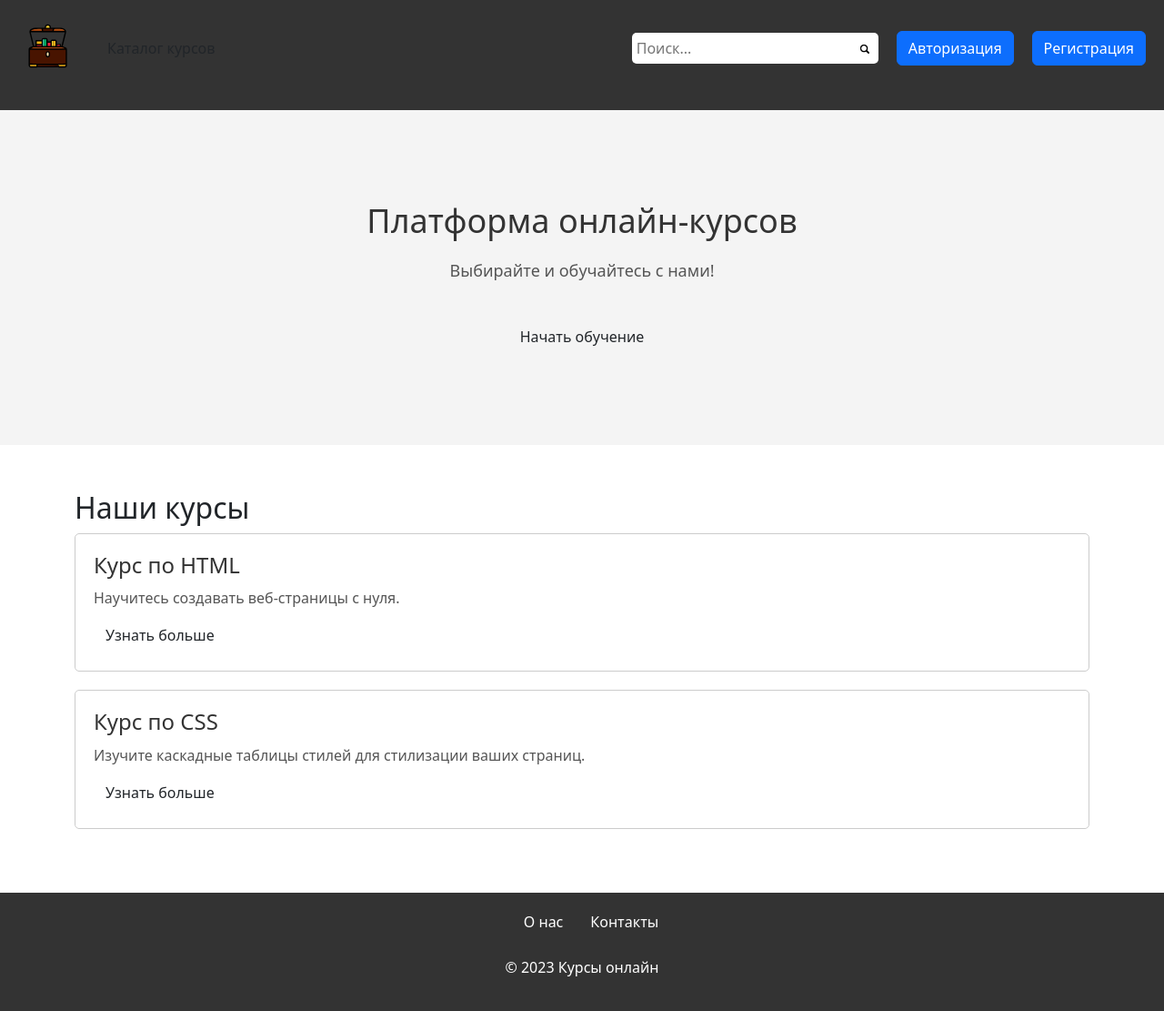
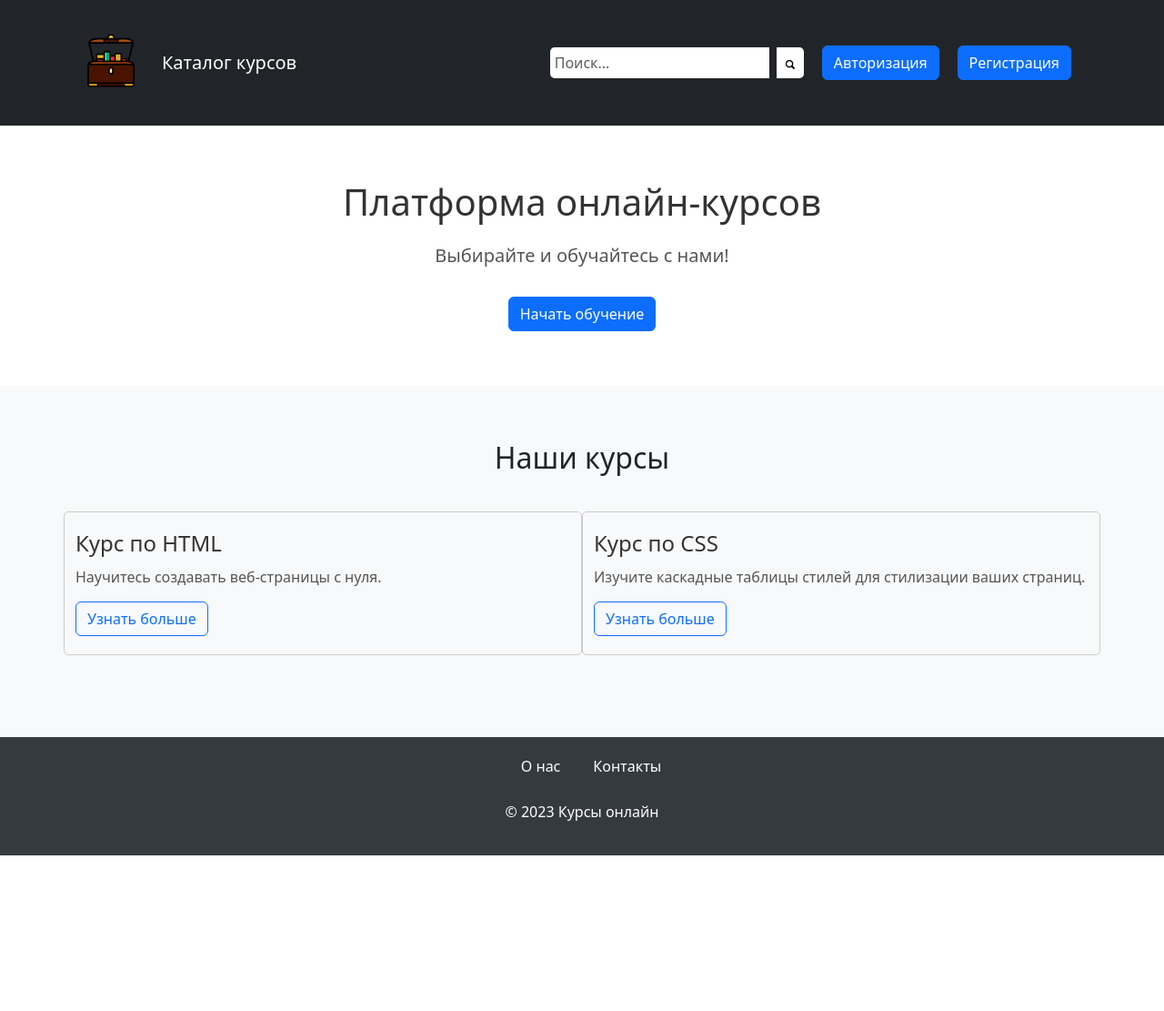
Before and after one commit to vados559/SkillChest, a Flask app: page / in a window 1280 px wide. Shown: the whole page at 91% size. After the commit the page ends 940 px from the top, so only its background shows below. Run offline with Flask 3, Linux system fonts and the light colour scheme.

Commit message:
MinorUpd

```diff
--- a/Run.py
+++ b/Run.py
@@ -1,4 +1,5 @@
 from app import app
 
 if __name__ == '__main__':
+    app.config["WTF_CSRF_ENABLED"] = False
     app.run(debug=True)
--- a/app/__init__.py
+++ b/app/__init__.py
@@ -2,11 +2,15 @@ from flask import Flask
 from flask_sqlalchemy import SQLAlchemy
 from flask_wtf import FlaskForm
 from Config import Config
+from flask_wtf.csrf import CSRFProtect
 
 app = Flask(__name__)
 app.config.from_object(Config)
+# app.config['SECRET_KEY'] = 'vad748'
+# csrf = CSRFProtect(app)
 
 db = SQLAlchemy(app)
 
 from app import routes, models
-db.create_all()
+with app.app_context():
+    db.create_all()
--- a/app/forms.py
+++ b/app/forms.py
@@ -1,9 +1,15 @@
 from flask_wtf import FlaskForm
-from wtforms import StringField, DateField, FloatField, SubmitField, IntegerField
-from wtforms.validators import DataRequired, Length, NumberRange
+from wtforms import StringField, DateField, FloatField, SubmitField, IntegerField, PasswordField, SelectField
+from wtforms.validators import DataRequired, Length, Email
 
 class RegisterForm(FlaskForm):
-    Email = StringField('Электронная почта', validators=[DataRequired(), Length(min=1, max=128)])
-    Password = StringField('Пароль', validators=[DataRequired()])
-    CheckPassword = StringField('Подтвердите пароль', validators=[DataRequired()])
-    Submit = SubmitField('Зарегестрироваться')
+    Email = StringField('Электронная почта', validators=[DataRequired(), Email()])
+    Password = PasswordField('Пароль', validators=[DataRequired()])
+    CheckPassword = PasswordField('Подтвердите Password', validators=[DataRequired()])
+    Role = SelectField('Ваша роль', choices=[('Студент'), ('Преподаватель')], validators=[DataRequired()])
+    Submit = SubmitField('Register', validators=[DataRequired()])
+
+class AuthForm(FlaskForm):
+    Email = StringField('Электронная почта', validators=[DataRequired(), Length(min=1, max=128), Email()])
+    Password = PasswordField('Пароль', validators=[DataRequired()])
+    Submit = SubmitField('Войти')
--- a/app/routes.py
+++ b/app/routes.py
@@ -1,62 +1,74 @@
-from flask import Flask, render_template, redirect, url_for, request, session, jsonify
+from flask import Flask, render_template, redirect, url_for, request, session, jsonify, flash
 from flask_session import Session
 from app import db, app
 from app.models import Users
-from app.forms import RegisterForm
+from app.forms import RegisterForm, AuthForm
+from flask_login import LoginManager, login_user, logout_user, current_user, login_required
 
-app.secret_key = 'your_secret_key'
 app.config['SESSION_TYPE'] = 'filesystem'
-Session(app)
+login_manager = LoginManager(app)
+login_manager.login_view = 'login'
 
-users = {
-    "user@example.com": "password123"
-}
+@login_manager.user_loader
+def load_user(user_id):
+    return Users.query.get(int(user_id))
 
-@app.route('/')
+@app.route('/', methods=['GET', 'POST'])
 def main():
     Register = RegisterForm()
-    if Register.validate_on_submit():
+    Auth = AuthForm()
+    reg_message = None
+    auth_message = None
+    reg_success = False
+
+    if Register.validate_on_submit() and request.form['form-name'] == 'register-form':
         Email, Password = Register.Email.data, Register.Password.data
-        new_user = Users(Email = Email, Password = Password)
-        db.session.add(new_user)
-        db.session.commit()
-    return render_template("main.html", user=session.get('user'), Register = Register)
+
+        if Register.Password.data != Register.CheckPassword.data:
+            reg_message = "Пароли не совпадают"
+        else:
+            new_user = Users(Email=Email, Password=Password)
+            db.session.add(new_user)
+            db.session.commit()
+            reg_message = "Вы успешно зарегистрированы"
+            reg_success = True
+
+    if Auth.validate_on_submit() and request.form['form-name'] == 'auth-form':
+        Email, Password = Auth.Email.data, Auth.Password.data
+        user = Users.query.filter_by(Email=Email).first()
+        if user and user.Password == Password:
+            login_user(user)
+            return redirect(url_for('main'))
+        else:
+            auth_message = "Логин или почта не верны"
+
+    return render_template('main.html',
+                           Register = Register,
+                           Auth = Auth,
+                           reg_message = reg_message,
+                           reg_success = reg_success,
+                           auth_message = auth_message)
+
 
 @app.route('/User')
+@login_required
 def UserProfile():
-        return render_template('User.html', user=session['user'])
+        return render_template('User.html',
+                               UserEmail=current_user.Email,
+                               UserRole = current_user.Role,
+                               UserId = current_user.id)
 
 @app.route('/Search', methods=['GET'])
 def Search():
     query = request.args.get('query')
-    return f"Вы искали: {query}"
-
-@app.route('/register', methods = ['POST'])
-def register():
-    data = request.get_json()
-    Email = data.get('Email')
-    Password = data.get('Password')
-    new_user = Users(Email = Email, Password = Password)
-    db.session.add(new_user)
-
-
-
-@app.route('/signin', methods=['POST'])
-def signin():
-    data = request.get_json()
-    email = data.get('email')
-    password = data.get('password')
-
-    if email in users and users[email] == password:
-        session['user'] = email
-        return jsonify(success=True)
+    print(query)
+    if query == "":
+        return redirect(url_for('main'))
     else:
-        return jsonify(success=False)
+        return f"Вы искали: {query}"
 
 @app.route('/logout')
+@login_required
 def logout():
-    session.pop('user', None)
+    logout_user()
     return redirect(url_for('main'))
-
-if __name__ == '__main__':
-    app.run(debug=True)
--- a/app/templates/main.html
+++ b/app/templates/main.html
@@ -7,29 +7,105 @@
     <link rel="stylesheet" href="{{ url_for('static', filename='styles.css') }}">
     <link href="https://cdn.jsdelivr.net/npm/bootstrap@5.3.0-alpha1/dist/css/bootstrap.min.css" rel="stylesheet">
     <script src="https://cdn.jsdelivr.net/npm/bootstrap@5.3.0-alpha1/dist/js/bootstrap.bundle.min.js"></script>
+    <script src="https://code.jquery.com/jquery-3.6.0.min.js"></script>
+    <style>
+        body {
+            background-color: #f8f9fa;
+        }
+        header {
+            background-color: #343a40;
+            color: white;
+        }
+        header .nav-link,
+        header .navbar-brand {
+            color: white;
+        }
+        .hero {
+            background-color: #ffffff;
+            padding: 60px 0;
+            text-align: center;
+        }
+        .hero h1 {
+            font-size: 2.5rem;
+            margin-bottom: 20px;
+        }
+        .hero p {
+            font-size: 1.25rem;
+            margin-bottom: 30px;
+        }
+        .courses {
+            padding: 60px 0;
+        }
+        .courses h2 {
+            font-size: 2rem;
+            margin-bottom: 40px;
+            text-align: center;
+        }
+        .course {
+            margin-bottom: 30px;
+        }
+        .course h3 {
+            font-size: 1.5rem;
+            margin-bottom: 10px;
+        }
+        .course p {
+            margin-bottom: 15px;
+        }
+        .footer {
+            background-color: #343a40;
+            color: #fff;
+            padding: 20px 0;
+            text-align: center;
+        }
+        .footer a {
+            color: #fff;
+            text-decoration: none;
+        }
+        .footer a:hover {
+            text-decoration: underline;
+        }
+        .modal-header {
+            background-color: #343a40;
+            color: white;
+        }
+        .modal-content {
+            border-radius: 0.5rem;
+        }
+        .form-floating>label {
+            color: #6c757d;
+        }
+    </style>
 </head>
 <body>
 
-    <header>
-        <div>
-            <nav>
-                <ul>
-                    <li><a href="{{ url_for('main') }}"><img src="{{ url_for('static', filename='icon/chest.svg') }}" alt="Главная"></a></li>
-                    <li><a href="#" class="btn">Каталог курсов</a></li>
-                    <li class="nav-search">
-                        <form action="{{ url_for('Search') }}" method="GET">
-                            <input type="text" name="query" placeholder="Поиск...">
-                            <button type="submit"><img src="{{ url_for('static', filename='icon/search-icon.png') }}" alt="Искать"></button>
+<header class="bg-dark py-3">
+    <div class="container">
+        <nav class="navbar navbar-expand-lg navbar-dark bg-dark">
+            <a class="navbar-brand" href="{{ url_for('main') }}"><img src="{{ url_for('static', filename='icon/chest.svg') }}" alt="Главная" width="80" height="80"></a>
+            <a class="navbar-brand" href="#">Каталог курсов</a>
+            <button class="navbar-toggler" type="button" data-bs-toggle="collapse" data-bs-target="#navbarNav" aria-controls="navbarNav" aria-expanded="false" aria-label="Toggle navigation">
+                <span class="navbar-toggler-icon"></span>
+            </button>
+            <div class="collapse navbar-collapse" id="navbarNav">
+                <ul class="navbar-nav ms-auto">
+                    <li class="nav-item nav-search">
+                        <form class="d-flex" action="{{ url_for('Search') }}" method="GET">
+                            <input class="form-control me-2" type="text" name="query" placeholder="Поиск...">
+                            <button class="btn btn-outline-light" type="submit"><img src="{{ url_for('static', filename='icon/search-icon.png') }}" alt="Искать"></button>
                         </form>
                     </li>
-                    {% if user %}
-                        <li class="nav-profile"><a href="{{ url_for('UserProfile') }}"><img src="{{ url_for('static', filename='icon/user.png') }}" alt="Профиль"></a></li>
-                        <li><a href="{{ url_for('logout') }}" class="btn">Выйти</a></li>
+                    {% if current_user.is_authenticated %}
+                        <li class="nav-item nav-profile"><a href="{{ url_for('UserProfile') }}"><img src="{{ url_for('static', filename='icon/user.png') }}" alt="Профиль" width="50" height="50"></a></li>
+                        <li class="nav-item"><a class="btn btn-primary" href="{{ url_for('logout') }}">Выйти</a></li>
+                        {% if current_user.Role == "Преподаватель" %}
+                            <li class="nav-item"><a class="btn btn-primary" href="#">Добавить курс</a></li>
+                        {% endif %}
                     {% else %}
-                        <li><button type="button" class="btn btn-primary" data-bs-toggle="modal" data-bs-target="#modalSignin">Авторизация</button></li>
-                        <li><button type="button" class="btn btn-primary" data-bs-toggle="modal" data-bs-target="#modalRegister">Регистрация</button></li>
+                        <li class="nav-item"><button type="button" class="btn btn-primary" data-bs-toggle="modal" data-bs-target="#modalSignin">Авторизация</button></li>
+                        <li class="nav-item"><button type="button" class="btn btn-primary" data-bs-toggle="modal" data-bs-target="#modalRegister">Регистрация</button></li>
                     {% endif %}
                 </ul>
+            </div>
         </nav>
     </div>
 </header>
@@ -44,16 +120,30 @@
             </div>
 
             <div class="modal-body p-5 pt-0">
-                    <form id="signinForm">
+                {% if auth_message %}
+                    <div class="alert alert-danger" role="alert">
+                        {{ auth_message }}
+                    </div>
+                    <script>
+                        $(document).ready(function() {
+                            $('#modalSignin').modal('show');
+                        });
+                    </script>
+                {% endif %}
+                <form id="signinForm" method="POST">
+                    {{ Auth.hidden_tag() }}
+                    <input type="hidden" name="form-name" value="auth-form">
                     <div class="form-floating mb-3">
-                            <input type="email" name="Login" class="form-control rounded-3" id="floatingInput" placeholder="name@example.com">
-                            <label for="floatingInput">Логин</label>
+                        {{ Auth.Email() }}
+                        <label for="floatingInput">{{ Auth.Email.label }}</label>
                     </div>
                     <div class="form-floating mb-3">
-                            <input type="password" name="Passw" class="form-control rounded-3" id="floatingPassw" placeholder="Password">
-                            <label for="floatingPassword">Пароль</label>
+                        {{ Auth.Password() }}
+                        <label for="floatingInput">{{ Auth.Password.label }}</label>
                     </div>
-                        <button class="w-100 mb-2 btn btn-lg rounded-3 btn-primary" type="submit">Войти</button>
+                    <button class="w-100 mb-2 btn btn-lg rounded-3 btn-primary" type="submit">
+                        {{ Auth.Submit() }}
+                    </button>
                 </form>
             </div>
         </div>
@@ -70,105 +160,74 @@
             </div>
 
             <div class="modal-body p-5 pt-0">
-                    <form id="RegistrForm">
+                {% if reg_message %}
+                    <div class="alert alert-{{ 'success' if reg_success else 'danger' }}" role="alert">
+                        {{ reg_message }}
+                    </div>
+                    <script>
+                        $(document).ready(function() {
+                            $('#modalRegister').modal('show');
+                        });
+                    </script>
+                {% endif %}
+                <form id="RegistrForm" method="POST">
+                    {{ Register.hidden_tag() }}
+                    <input type="hidden" name="form-name" value="register-form">
                     <div class="form-floating mb-3">
                         {{ Register.Email() }}
-                            <label for="floatingInput">{{Register.Email.label}}</label>
+                        <label>{{ Register.Email.label }}</label>
+                    </div>
+                    <div class="form-floating mb-3">
+                        {{ Register.Role() }}
+                        <label>{{ Register.Role.label }}</label>
                     </div>
                     <div class="form-floating mb-3">
                         {{ Register.Password() }}
-                            <label for="floatingInput">{{Register.Password.label}}</label>
+                        <label>{{ Register.Password.label }}</label>
                     </div>
                     <div class="form-floating mb-3">
                         {{ Register.CheckPassword() }}
-                            <label for="floatingInput">{{Register.CheckPassword.label}}</label>
+                        <label>{{ Register.CheckPassword.label }}</label>
                     </div>
-                        <div class="w-100 mb-2 btn btn-lg rounded-3 btn-primary">
+                    <button class="w-100 mb-2 btn btn-lg rounded-3 btn-primary" type="submit">
                         {{ Register.Submit() }}
-                        </div>
+                    </button>
                 </form>
             </div>
         </div>
     </div>
 </div>
 
-    <script>
-        // Обработчик авторизации пользователя
-        document.getElementById('signinForm').addEventListener('submit', function(event) {
-            event.preventDefault();
-
-            var email = document.getElementById('floatingInput').value;
-            var password = document.getElementById('floatingPass').value;
-
-            fetch('/signin', {
-                method: 'POST',
-                headers: {
-                    'Content-Type': 'application/json'
-                },
-                body: JSON.stringify({ email: email, password: password })
-            })
-            .then(response => response.json())
-            .then(data => {
-                if (data.success) {
-                    // Обновление страницы после успешной авторизации
-                    window.location.reload();
-                } else {
-                    alert('Неверный логин или пароль');
-                }
-            });
-        });
-
-        // Обработчик регистрации пользователя
-        document.getElementById('RegistrForm').addEventListener('submit', function(event) {
-            event.preventDefault();
-
-            var Email = document.getElementById('floatingEmail').value;
-            var Password = document.getElementById('floatingPassword').value;
-            var CheckPassword = document.getElementById('floatingCheckPassword').value;
-
-            if (CheckPassword != password) {
-                alert('Пароли не совпадают!');
-            }
-            else {
-                fetch('/signin', {
-                method: 'POST',
-                headers: {
-                    'Content-Type': 'application/json'
-                },
-                body: JSON.stringify({ Email: Email, Password: Password })
-            });
-            }
-        });
-    </script>
-
 <section class="hero">
     <div class="container">
         <h1>Платформа онлайн-курсов</h1>
         <p>Выбирайте и обучайтесь с нами!</p>
-            <a href="#" class="btn">Начать обучение</a>
+        <a href="#" class="btn btn-primary">Начать обучение</a>
     </div>
 </section>
 
 <section class="courses">
     <div class="container">
         <h2>Наши курсы</h2>
-            <div class="course">
+        <div class="row">
+            <div class="col-md-6 course">
                 <h3>Курс по HTML</h3>
                 <p>Научитесь создавать веб-страницы с нуля.</p>
-                <a href="#" class="btn">Узнать больше</a>
+                <a href="#" class="btn btn-outline-primary">Узнать больше</a>
             </div>
-            <div class="course">
+            <div class="col-md-6 course">
                 <h3>Курс по CSS</h3>
                 <p>Изучите каскадные таблицы стилей для стилизации ваших страниц.</p>
-                <a href="#" class="btn">Узнать больше</a>
+                <a href="#" class="btn btn-outline-primary">Узнать больше</a>
+            </div>
         </div>
     </div>
 </section>
 
-    <footer>
+<footer class="footer">
     <nav>
-            <ul>
-                <li><a href="#">О нас</a></li>
+        <ul class="list-unstyled d-flex justify-content-center mb-3">
+            <li class="me-3"><a href="#">О нас</a></li>
             <li><a href="#">Контакты</a></li>
         </ul>
     </nav>
@@ -176,5 +235,6 @@
         <p>&copy; 2023 Курсы онлайн</p>
     </div>
 </footer>
+
 </body>
 </html>
```
Also changed, not shown: app/models.py (+5 -4 lines), app/templates/User.html (+33 -12 lines), app/instance/app.db, 2 other files. Lines whose indentation alone changed are shown as unchanged.
